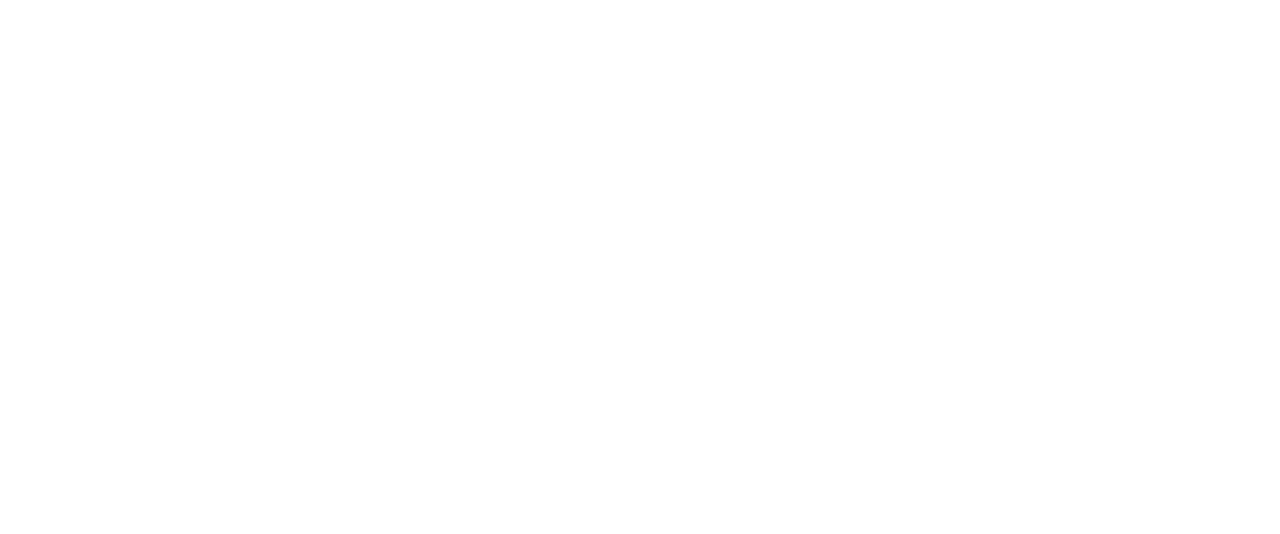
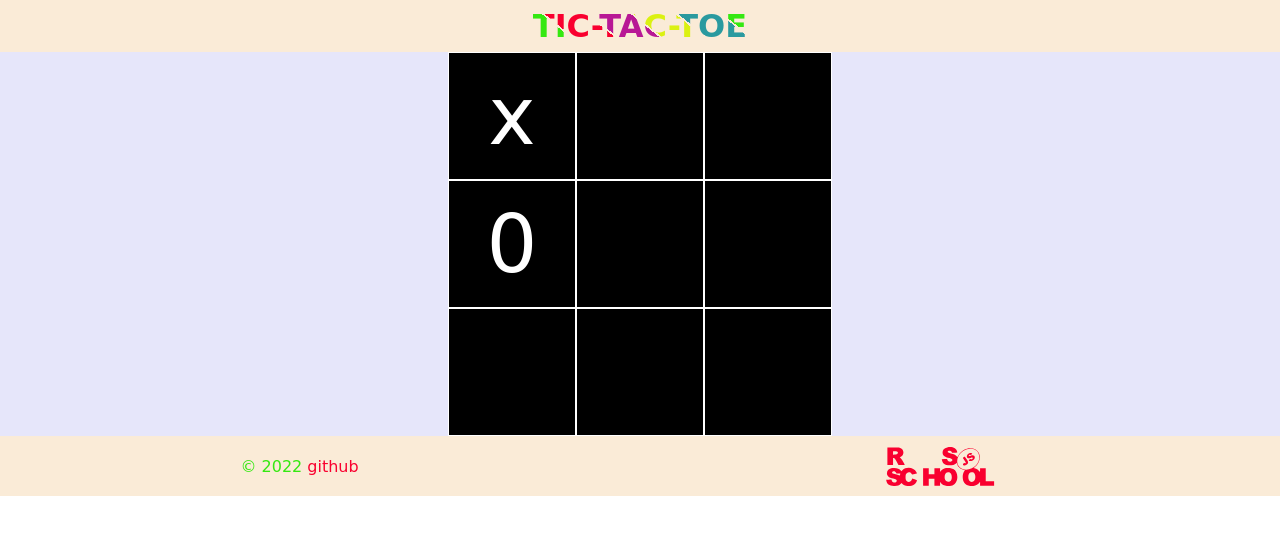
Before and after one commit to CrazyDog1811/js30-3-tic-tac-toe, a plain HTML site: page src/index.html in a window 1280 px wide. Drawn offline with Linux system fonts and the light colour scheme; a web font is replaced by a local one.

Commit message:
feat: create view

```diff
--- a/src/index.html
+++ b/src/index.html
@@ -1,13 +1,47 @@
 <!DOCTYPE html>
 <html lang="en">
+
 <head>
     <meta charset="UTF-8">
     <meta http-equiv="X-UA-Compatible" content="IE=edge">
     <meta name="viewport" content="width=device-width, initial-scale=1.0">
+    <link rel="preconnect" href="https://fonts.googleapis.com">
+    <link rel="preconnect" href="https://fonts.gstatic.com" crossorigin>
+    <link href="https://fonts.googleapis.com/css2?family=Short+Stack&display=swap" rel="stylesheet">
     <link rel="stylesheet" href="style.css">
     <title>Tic-Tac-Toe</title>
 </head>
+
 <body>
+    <header>
+        <h1>Tic-Tac-Toe</h1>
+    </header>
+    <main>
+       <div class="container">
+           <div class="game-field">
+            <div class="sell">x</div>
+            <div class="sell"></div>
+            <div class="sell"></div>
+            <div class="sell">0</div>
+            <div class="sell"></div>
+            <div class="sell"></div>
+            <div class="sell"></div>
+            <div class="sell"></div>
+            <div class="sell"></div>
+           </div>
+       </div>
+    </main>
+    <footer>
+        <div class="footer-container">
+            <div class="git">
+                <span>&copy;</span>
+                <span>2022</span>
+                <a href="https://github.com/crazydog1811" target="_blanc">github</a>
+            </div>
+            <div class="rss"><a href="https://rs.school/js-stage0" target="_blanc"></a></div>
+        </div>
+    </footer>
+    <script src="./main.js"></script>
+</body>
 
-</body>
 </html>
--- a/src/style.css
+++ b/src/style.css
@@ -1,5 +1,129 @@
+:root {
+    --main-font: 'Short Stack', cursive;
+    --color-1: #b81895;
+    --color-2: #2a9a9f;
+    --color-3: #dbf111;
+    --color-4: #35e811;
+    --color-5: #f9002f;
+}
+
 * {
     margin: 0;
     padding: 0;
     box-sizing: border-box;
 }
+
+body {
+    font-family: var(--main-font);
+}
+
+header {
+    background: antiquewhite;
+    line-height: 1;
+    display: grid;
+    place-items: center;
+}
+
+h1 {
+    text-transform: uppercase;
+    background: linear-gradient(219deg,
+            var(--color-4) 15%,
+            transparent 15%, transparent 16%,
+            var(--color-2) 16%, var(--color-2) 31%,
+            transparent 31%, transparent 32%,
+            var(--color-3) 32%, var(--color-3) 47%,
+            transparent 47%, transparent 48%,
+            var(--color-1) 48%, var(--color-1) 63%,
+            transparent 63%, transparent 64%,
+            var(--color-5) 64%, var(--color-5) 79%,
+            transparent 79%, transparent 80%,
+            var(--color-4) 80%);
+    background-clip: text;
+    -webkit-background-clip: text;
+    color: transparent;
+    padding-top: 10px;
+    padding-bottom: 10px;
+}
+
+main {
+    background-color: lavender;
+}
+
+.container {
+    position: relative;
+    padding-top: 30%;
+    width: 30%;
+    margin: auto;
+}
+
+/* .container::before {
+    display: block;
+    content: "";
+    width: 100%;
+} */
+
+.game-field {
+    display: grid;
+    grid-template-columns: repeat(3, 1fr);
+    grid-template-rows: repeat(3, 1fr);
+    position: absolute;
+    left: 0;
+    top: 0;
+    right: 0;
+    bottom: 0;
+    background-color: black;
+}
+
+.sell {
+    display: grid;
+    place-items: center;
+    border: 1px solid #fff;
+    font-size: 80px;
+    color: #fff;
+}
+
+footer {
+    background-color: antiquewhite;
+}
+
+.footer-container {
+    display: flex;
+    justify-content: space-around;
+    align-items: center;
+    padding: 10px 0;
+}
+
+.git>a {
+    text-decoration: none;
+    color: var(--color-5);
+}
+
+.git>span {
+    color: var(--color-4)
+}
+
+.rss {
+    background-image: url('./assets/svg/rss.svg');
+    width: 200px;
+    height: 40px;
+}
+
+.rss>a {
+    display: inline-block;
+    width: 100%;
+    height: 100%;
+}
+
+@media screen and (max-width: 1050px){
+   .container {
+       width: 50%;
+       padding-top: 50%;
+   }
+}
+
+@media screen and (max-width: 650px){
+    .container {
+        width: 100%;
+        padding-top: 100%;
+    }
+ }
```
Also changed, not shown: src/assets/svg/rss.svg (added).
